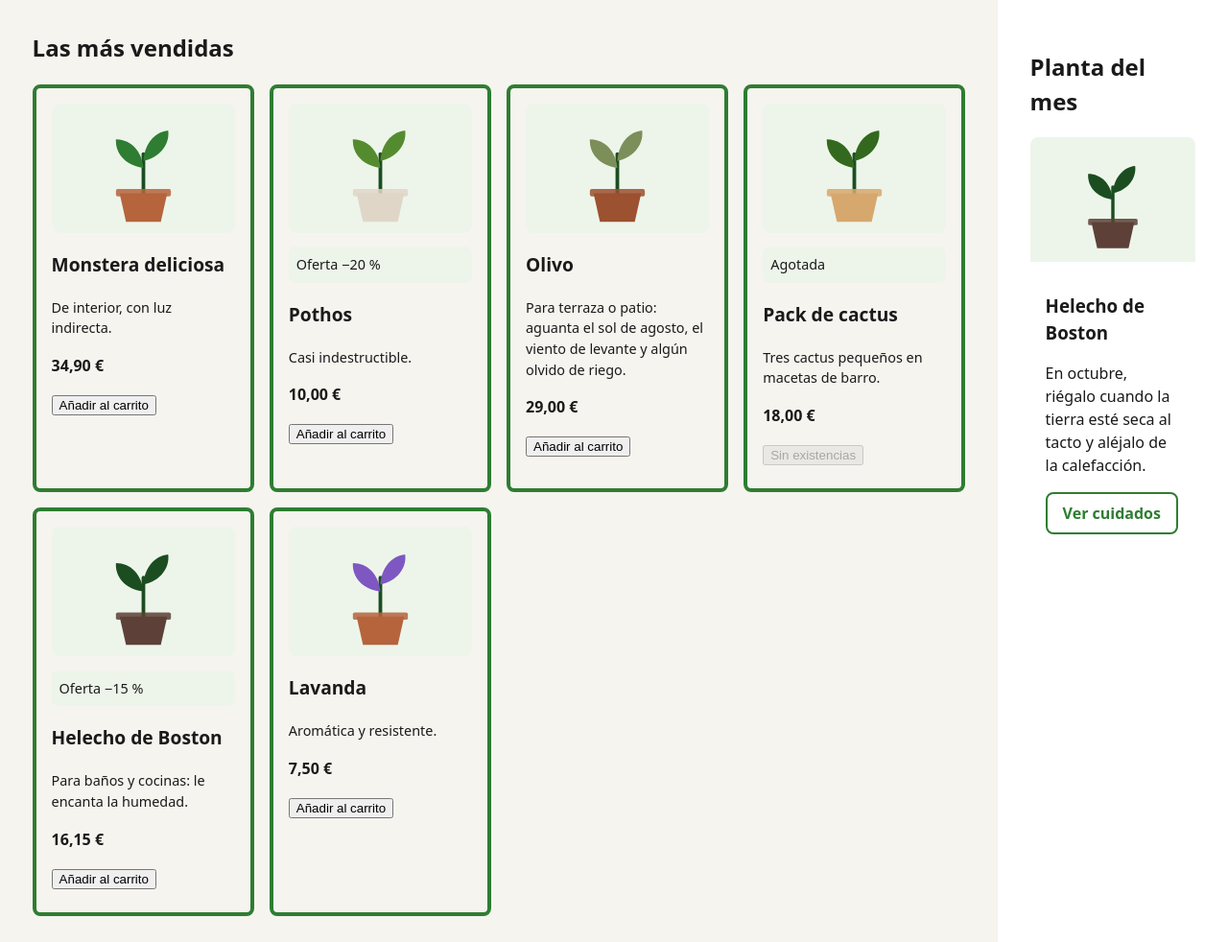
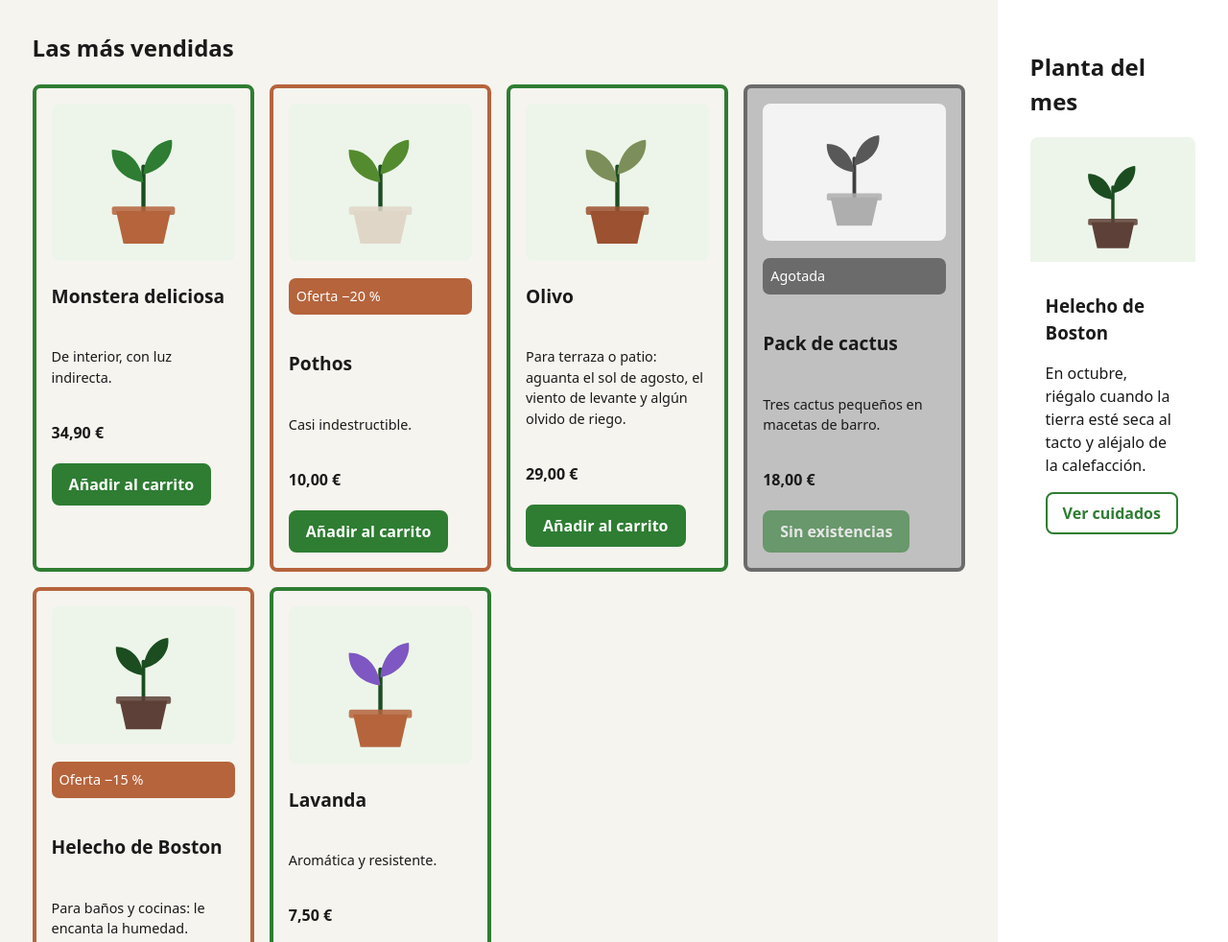
Before and after one commit to Jaimesf14/DIW-DAW2, a website built with Vite: page p2-raiz/index.html in a window 1280 px wide. Shown: the part 94-1076 px from the top of the page at 96% size. Built offline with nearby package versions, Linux system fonts and the light colour scheme; files whose address does not match are found by name.

Commit message:
B1: acabado

```diff
--- a/p2-raiz/index.html
+++ b/p2-raiz/index.html
@@ -61,7 +61,7 @@
             <h3 class="tarjeta-planta__nombre">Monstera deliciosa</h3>
             <p class="tarjeta-planta__descripcion">De interior, con luz indirecta.</p>
             <p class="tarjeta-planta__precio">34,90 €</p>
-            <button class="tarjeta-planta__boton" type="button">Añadir al carrito</button>
+            <button class="tarjeta-planta__boton boton" type="button">Añadir al carrito</button>
           </article>
           <article class="tarjeta-planta tarjeta-planta--oferta">
             <img class="tarjeta-planta__imagen" src="/tarjetas/pothos.svg" alt="" width="400" height="300" />
@@ -69,14 +69,14 @@
             <h3 class="tarjeta-planta__nombre">Pothos</h3>
             <p class="tarjeta-planta__descripcion">Casi indestructible.</p>
             <p class="tarjeta-planta__precio">10,00 €</p>
-            <button class="tarjeta-planta__boton" type="button">Añadir al carrito</button>
+            <button class="tarjeta-planta__boton boton" type="button">Añadir al carrito</button>
           </article>
           <article class="tarjeta-planta">
             <img class="tarjeta-planta__imagen" src="/tarjetas/olivo.svg" alt="" width="400" height="300" />
             <h3 class="tarjeta-planta__nombre">Olivo</h3>
             <p class="tarjeta-planta__descripcion">Para terraza o patio: aguanta el sol de agosto, el viento de levante y algún olvido de riego.</p>
             <p class="tarjeta-planta__precio">29,00 €</p>
-            <button class="tarjeta-planta__boton" type="button">Añadir al carrito</button>
+            <button class="tarjeta-planta__boton boton" type="button">Añadir al carrito</button>
           </article>
           <article class="tarjeta-planta tarjeta-planta--agotada">
             <img class="tarjeta-planta__imagen" src="/tarjetas/cactus.svg" alt="" width="400" height="300" />
@@ -84,7 +84,7 @@
             <h3 class="tarjeta-planta__nombre">Pack de cactus</h3>
             <p class="tarjeta-planta__descripcion">Tres cactus pequeños en macetas de barro.</p>
             <p class="tarjeta-planta__precio">18,00 €</p>
-            <button class="tarjeta-planta__boton" type="button" disabled>Sin existencias</button>
+            <button class="tarjeta-planta__boton boton" type="button" disabled>Sin existencias</button>
           </article>
           <article class="tarjeta-planta tarjeta-planta--oferta">
             <img class="tarjeta-planta__imagen" src="/tarjetas/helecho.svg" alt="" width="400" height="300" />
@@ -92,14 +92,14 @@
             <h3 class="tarjeta-planta__nombre">Helecho de Boston</h3>
             <p class="tarjeta-planta__descripcion">Para baños y cocinas: le encanta la humedad.</p>
             <p class="tarjeta-planta__precio">16,15 €</p>
-            <button class="tarjeta-planta__boton" type="button">Añadir al carrito</button>
+            <button class="tarjeta-planta__boton boton" type="button">Añadir al carrito</button>
           </article>
           <article class="tarjeta-planta">
             <img class="tarjeta-planta__imagen" src="/tarjetas/lavanda.svg" alt="" width="400" height="300" />
             <h3 class="tarjeta-planta__nombre">Lavanda</h3>
             <p class="tarjeta-planta__descripcion">Aromática y resistente.</p>
             <p class="tarjeta-planta__precio">7,50 €</p>
-            <button class="tarjeta-planta__boton" type="button">Añadir al carrito</button>
+            <button class="tarjeta-planta__boton boton" type="button">Añadir al carrito</button>
           </article>
         </section>
 
--- a/p2-raiz/scss/components/_tarjeta-planta.scss
+++ b/p2-raiz/scss/components/_tarjeta-planta.scss
@@ -7,6 +7,8 @@
 //    - especificidad plana: una clase por selector (o .tarjeta-planta--mod .tarjeta-planta__elem). Sin etiquetas ni ids.
 @use "../tokens" as *;
 .tarjeta-planta{
+    display: flex;
+    flex-direction: column;
     gap: $space-xs;
     padding: $space-md;
     border: $space-xs solid $color-brand-primary;
@@ -33,6 +35,7 @@
 }
 .tarjeta-planta__boton {
     align-self: flex-start;
+
 }
 .tarjeta-planta__etiqueta {
     padding: $space-sm;
@@ -41,3 +44,25 @@
     color: $color-text;
     font-size: 0.9em;
 }
+
+.tarjeta-planta--oferta {
+    border: $space-xs solid $color-accent;
+}
+.tarjeta-planta--oferta .tarjeta-planta__etiqueta{
+    background-color: $color-accent;
+    color: $color-surface;
+}
+
+.tarjeta-planta--agotada {
+    border: $space-xs solid $color-muted;
+    background-color: silver;
+}
+
+.tarjeta-planta--agotada .tarjeta-planta__etiqueta{
+    background-color: $color-muted;
+    color: $color-surface;
+}
+
+.tarjeta-planta--agotada .tarjeta-planta__imagen {
+    filter: grayscale(100%);
+}
```
